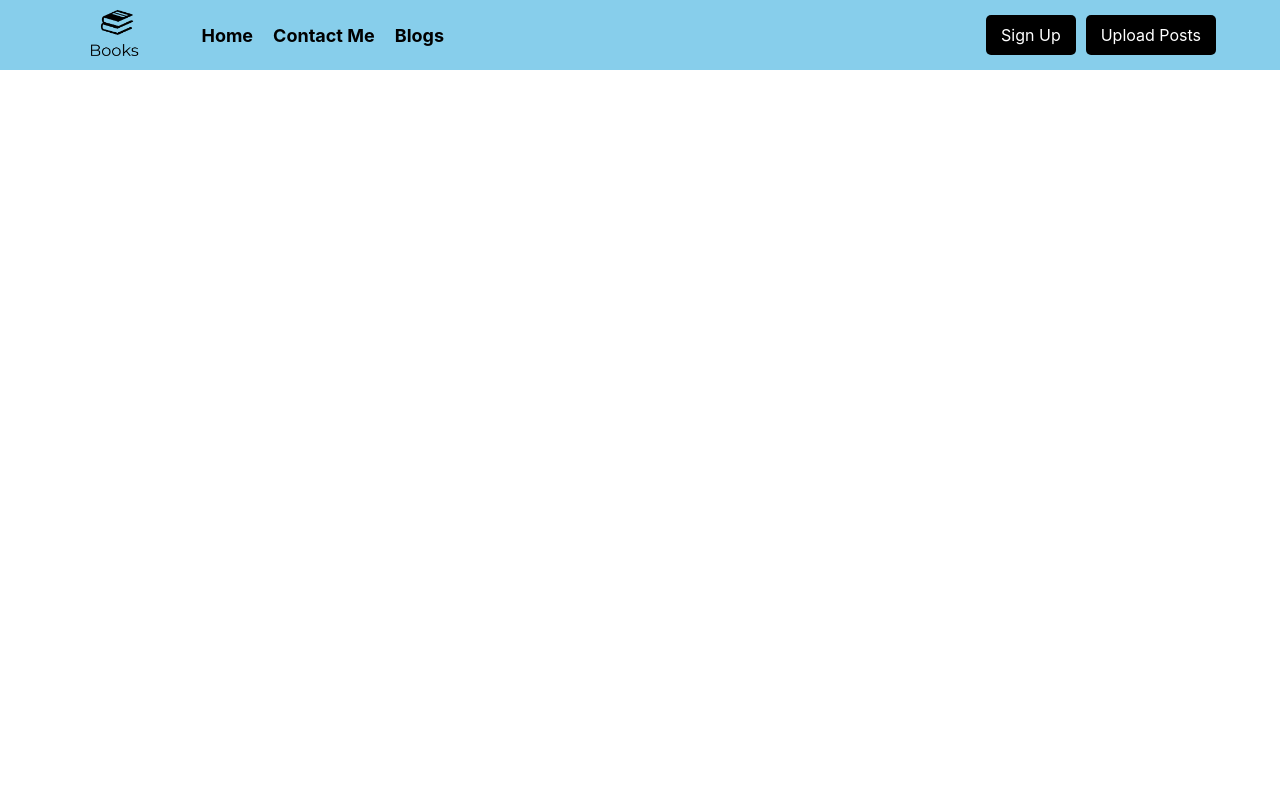
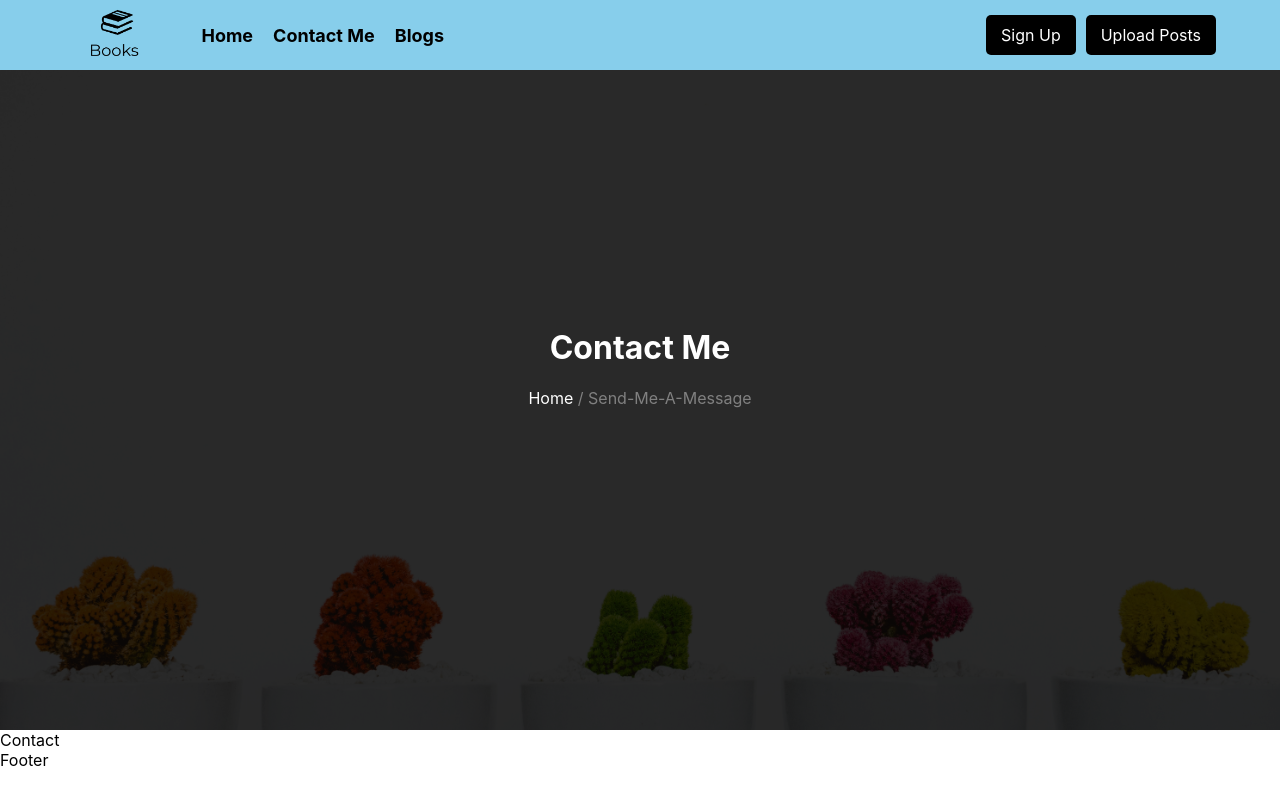
Before and after one commit to nicsylvia/Writing-site-clientside, a React (Create React App) app: page /send-me-a-message in a window 1280 px wide. Built offline with nearby package versions, Linux system fonts and the light colour scheme.

Commit message:
saved all

```diff
--- /dev/null
+++ b/src/Components/Blogs/Hero.tsx
@@ -0,0 +1,3 @@
+import React from 'react'
+import styled from 'styled-components';
+import hero from "../Assets/heroImg.jpg"
--- a/src/Components/Contact/ContactScreen.tsx
+++ b/src/Components/Contact/ContactScreen.tsx
@@ -2,11 +2,13 @@ import React from 'react'
 import Footer from '../Footer/Footer'
 import Header from '../Header/Header'
 import Contact from './Contact'
+import Hero from './Hero'
 
 const ContactScreen = () => {
   return (
     <div>
       <Header />
+      <Hero />
       <Contact />
       <Footer />
     </div>
--- a/src/Components/Contact/Hero.tsx
+++ b/src/Components/Contact/Hero.tsx
@@ -1,12 +1,14 @@
 import React from 'react'
+import styled from 'styled-components';
+import hero from "../Assets/heroImg.jpg"
 
 const Hero = () => {
   return (
     <div>
         <Container>
             <Wrapper>
-                <h1>Properties</h1>
-                <p><a href="/">Home</a> / Properties</p>
+                <h1>Contact Me</h1>
+                <p><a href="/">Home</a> / Send-Me-A-Message</p>
             </Wrapper>
         </Container>
     </div>
@@ -17,11 +19,10 @@ export default Hero;
 
 const Container = styled.div`
     width: 100%;
-    height: calc(80vh - 70px);
+    height: calc(100vh - 70px);
     display: flex;
     align-items: center;
     justify-content: center;
-    background-color: red;
     background-image: url(${hero});
     background-position: center;
     background-size: cover;
@@ -31,8 +32,8 @@ const Container = styled.div`
     ::before{
         content: "";
         width: 100%;
-        height: calc(80vh - 70px);
-        background-color: rgba(0, 0, 0, 0.7);
+        height: 100%;
+        background-color: rgba(0, 0, 0, 0.83);
         position: absolute;
     }
 `;
```
Also changed, not shown: src/Components/Blogs/MainBlog.tsx (added, +9 -0 lines), src/Components/Assets/heroImg.jpg (added).
